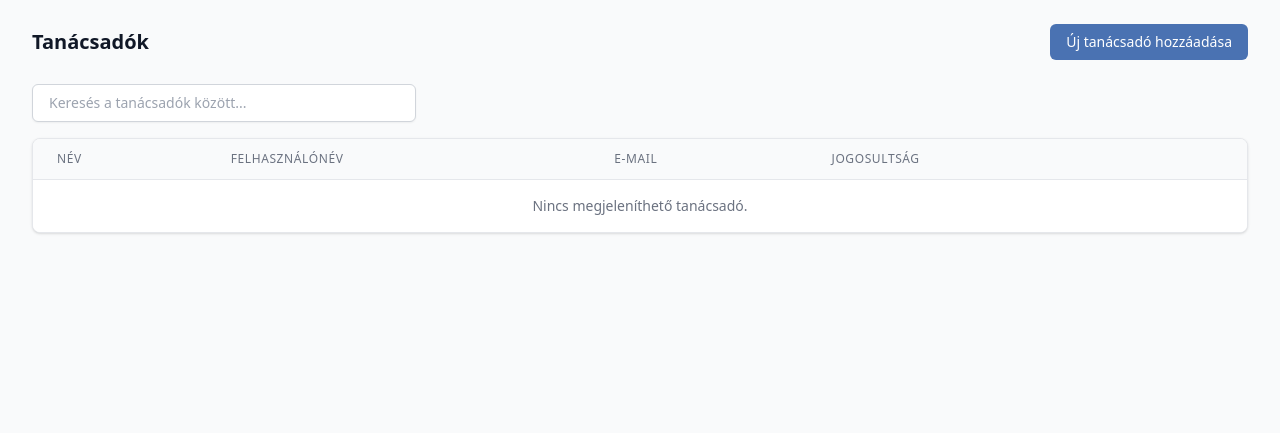
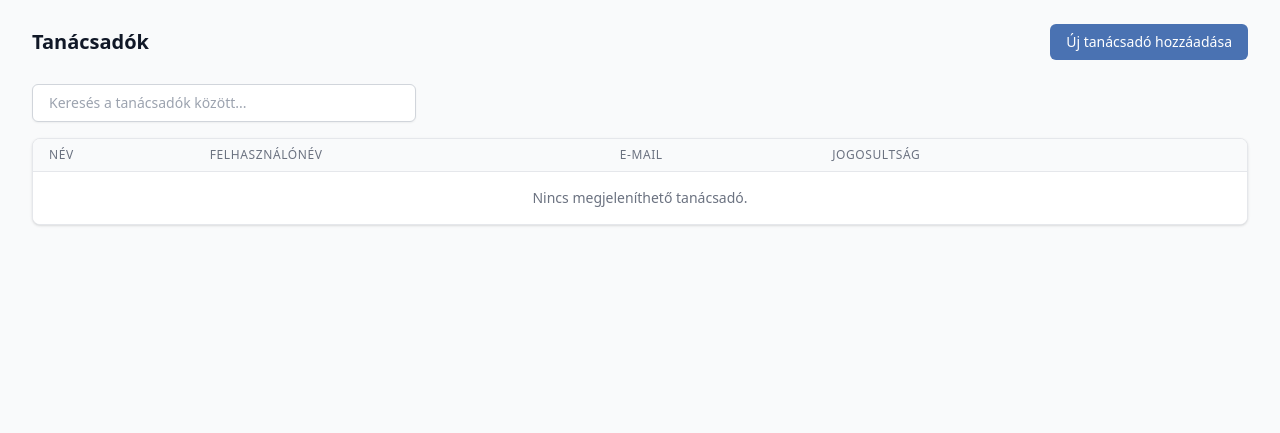
Before and after one commit to csabamaksai/yeleave, a Django app: page /users/ in a window 1280 px wide. Shown: the part 49-482 px from the top of the page. Run offline with Django 5.2, Linux system fonts and the light colour scheme; the visitor is signed in with stand-in values (Sample User, id 1); data comes from the database, SQL or seed files in the repository; some libraries are stand-ins or nearby versions.

Commit message:
Compact all list tables padding and add grand total MD row to Timesheet

```diff
--- a/templates/users/user_list.html
+++ b/templates/users/user_list.html
@@ -29,19 +29,19 @@
     <table class="min-w-full divide-y divide-gray-200" id="userTable">
         <thead class="bg-gray-50">
             <tr>
-                <th scope="col" class="px-6 py-3 text-left text-xs font-medium text-gray-500 uppercase tracking-wider">
+                <th scope="col" class="px-4 py-2 text-left text-xs font-medium text-gray-500 uppercase tracking-wider">
                     {% trans "Név" %}
                 </th>
-                <th scope="col" class="px-6 py-3 text-left text-xs font-medium text-gray-500 uppercase tracking-wider">
+                <th scope="col" class="px-4 py-2 text-left text-xs font-medium text-gray-500 uppercase tracking-wider">
                     {% trans "Felhasználónév" %}
                 </th>
-                <th scope="col" class="px-6 py-3 text-left text-xs font-medium text-gray-500 uppercase tracking-wider">
+                <th scope="col" class="px-4 py-2 text-left text-xs font-medium text-gray-500 uppercase tracking-wider">
                     {% trans "E-mail" %}
                 </th>
-                <th scope="col" class="px-6 py-3 text-left text-xs font-medium text-gray-500 uppercase tracking-wider">
+                <th scope="col" class="px-4 py-2 text-left text-xs font-medium text-gray-500 uppercase tracking-wider">
                     {% trans "Jogosultság" %}
                 </th>
-                <th scope="col" class="relative px-6 py-3">
+                <th scope="col" class="relative px-4 py-2">
                     <span class="sr-only">{% trans "Műveletek" %}</span>
                 </th>
             </tr>
@@ -49,46 +49,46 @@
         <tbody class="bg-white divide-y divide-gray-200">
             {% for u in users %}
             <tr class="user-row hover:bg-gray-50 transition cursor-pointer" data-url="{% url 'users:update' u.pk %}" onclick="window.location.href=this.dataset.url">
-                <td class="user-name px-6 py-4 whitespace-nowrap text-sm font-medium text-gray-900">
+                <td class="user-name px-4 py-2 whitespace-nowrap text-sm font-medium text-gray-900">
                     {{ u.last_name|default:"-" }} {{ u.first_name|default:"-" }}
                 </td>
-                <td class="user-username px-6 py-4 whitespace-nowrap text-sm text-gray-500">
+                <td class="user-username px-4 py-2 whitespace-nowrap text-sm text-gray-500">
                     {{ u.username }}
                 </td>
-                <td class="user-email px-6 py-4 whitespace-nowrap text-sm text-gray-500">
+                <td class="user-email px-4 py-2 whitespace-nowrap text-sm text-gray-500">
                     {{ u.email }}
                 </td>
-                <td class="px-6 py-4 whitespace-nowrap text-sm text-gray-500">
+                <td class="px-4 py-2 whitespace-nowrap text-sm text-gray-500">
                     {% if u.is_superuser or u.is_staff %}
-                        <span class="inline-flex items-center px-2.5 py-0.5 rounded-full text-xs font-medium bg-red-100 text-red-800">
+                        <span class="inline-flex items-center px-2 py-0.5 rounded-full text-xs font-medium bg-red-100 text-red-800">
                             {% trans "Adminisztrátor" %}
                         </span>
                     {% elif u.is_reporter %}
-                        <span class="inline-flex items-center px-2.5 py-0.5 rounded-full text-xs font-medium bg-blue-100 text-blue-800">
+                        <span class="inline-flex items-center px-2 py-0.5 rounded-full text-xs font-medium bg-blue-100 text-blue-800">
                             {% trans "Lekérdező" %}
                         </span>
                     {% else %}
-                        <span class="inline-flex items-center px-2.5 py-0.5 rounded-full text-xs font-medium bg-gray-100 text-gray-800">
+                        <span class="inline-flex items-center px-2 py-0.5 rounded-full text-xs font-medium bg-gray-100 text-gray-800">
                             {% trans "Normál felhasználó" %}
                         </span>
                     {% endif %}
                 </td>
-                <td class="px-6 py-4 whitespace-nowrap text-right text-sm font-medium">
+                <td class="px-4 py-2 whitespace-nowrap text-right text-sm font-medium">
                     <a href="{% url 'users:update' u.pk %}" class="text-brand hover:text-blue-900">{% trans "Szerkesztés" %}</a>
-                </td>
-            </tr>
-            <tr id="noResultsRow" style="display: none;">
-                <td colspan="5" class="px-6 py-4 text-center text-sm text-gray-500">
-                    {% trans "Nincs a keresésnek megfelelő tanácsadó." %}
                 </td>
             </tr>
             {% empty %}
             <tr>
-                <td colspan="5" class="px-6 py-4 text-center text-sm text-gray-500">
+                <td colspan="5" class="px-4 py-4 text-center text-sm text-gray-500">
                     {% trans "Nincs megjeleníthető tanácsadó." %}
                 </td>
             </tr>
             {% endfor %}
+            <tr id="noResultsRow" style="display: none;">
+                <td colspan="5" class="px-4 py-4 text-center text-sm text-gray-500">
+                    {% trans "Nincs a keresésnek megfelelő tanácsadó." %}
+                </td>
+            </tr>
         </tbody>
     </table>
 </div>
```
Also changed, not shown: templates/clients/client_list.html (+12 -12 lines), templates/leaves/leave_list.html (+15 -15 lines), templates/projects/project_list.html (+10 -10 lines), templates/timesheet/index.html (+24 -1 lines).
